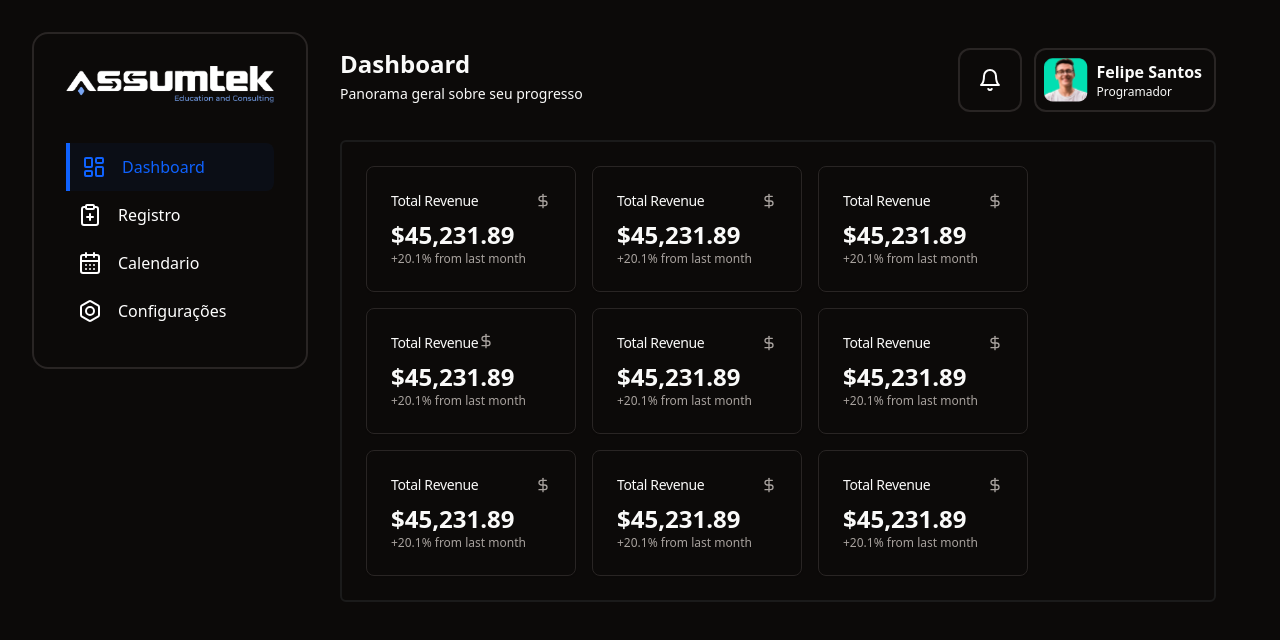
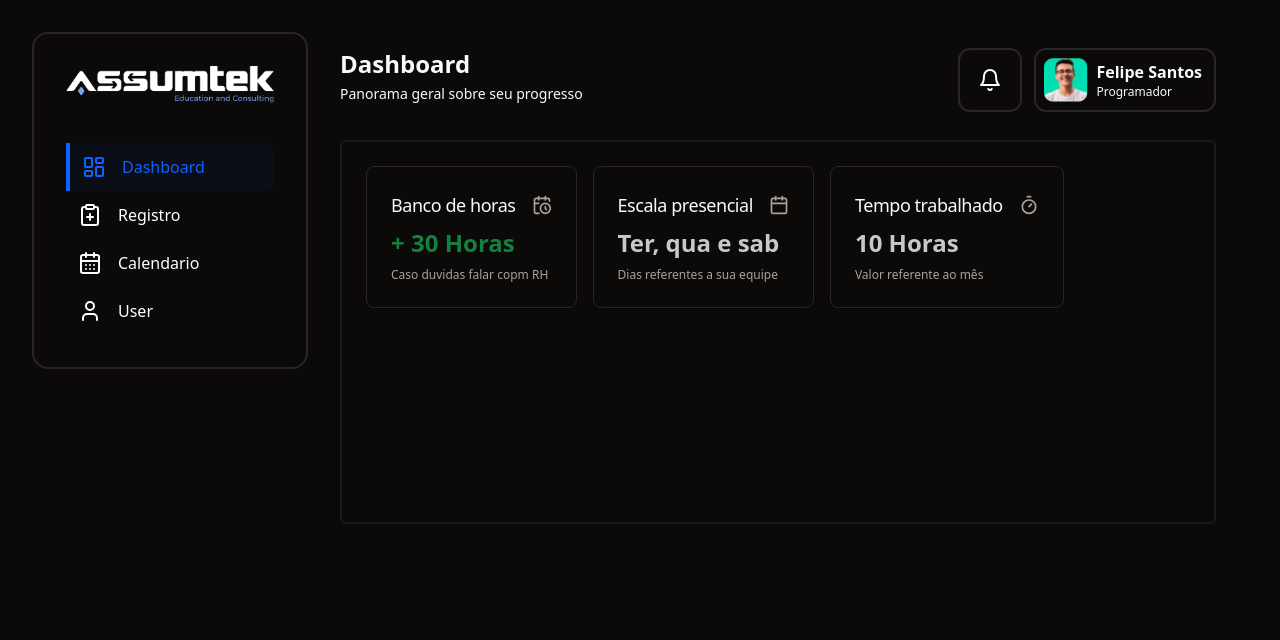
Before and after one commit to Tiodevs/AssumtekRHSystem, a React (Vite) app: page /dashboard in a window 1280 px wide. Shown: the top 640 px of the page. Built offline with nearby package versions, Linux system fonts and the light colour scheme.

Commit message:
Atualização Dashboard

```diff
--- a/src/App.tsx
+++ b/src/App.tsx
@@ -4,7 +4,7 @@ import { Login } from './pages/Login';
 import { Registro } from './pages/Registro';
 import { Dashboard } from './pages/Dashboard';
 import { Calendario } from './pages/Calendario';
-import { Configuracao } from './pages/Configuracao';
+import { User } from './pages/User';
 
 export function App() {
 
@@ -17,7 +17,7 @@ export function App() {
           <Route path="/registro" element={<Registro />} />
           <Route path="/dashboard" element={<Dashboard />} />
           <Route path="/calendario" element={<Calendario />} />
-          <Route path="/configuracao" element={<Configuracao />} />
+          <Route path="/user" element={<User />} />
         </Routes>
       </Router>
     </ThemeProvider>
--- a/src/components/Nav.tsx
+++ b/src/components/Nav.tsx
@@ -1,4 +1,4 @@
-import { ClipboardPlusIcon, LayoutDashboard, CalendarDays, Bolt } from 'lucide-react'
+import { ClipboardPlusIcon, LayoutDashboard, CalendarDays, User } from 'lucide-react'
 import { Link } from 'react-router-dom'
 import logoAssumtek from '../assets/LogoAssumtek.png'
 // import { ModeToggle } from './mode-toggle'
@@ -30,11 +30,11 @@ export function Nav() {
                     <Link to="/calendario">Calendario</Link>
                 </li>
                 </Link>
-                <Link to="/configuracao">
-                <li className={`flex space-x-4 p-3 ${location.pathname === "/configuracao" ? 'bg-azulNav rounded-r-lg text-azul text-bold border-0 border-l-4 border-l-azul' : ''
+                <Link to="/user">
+                <li className={`flex space-x-4 p-3 ${location.pathname === "/user" ? 'bg-azulNav rounded-r-lg text-azul text-bold border-0 border-l-4 border-l-azul' : ''
                     }`}>
-                    <Bolt color={location.pathname === "/configuracao" ? '#0F62FE' : "#FFFF"}/>
-                    <Link to="/configuracao">Configurações</Link>
+                    <User color={location.pathname === "/user" ? '#0F62FE' : "#FFFF"}/>
+                    <Link to="/user">User</Link>
                 </li>
                 </Link>
 
--- a/src/pages/Dashboard.tsx
+++ b/src/pages/Dashboard.tsx
@@ -2,7 +2,7 @@
 import { Header } from '../components/Header'
 import { Nav } from '../components/Nav'
 
-import { DollarSign } from 'lucide-react'
+import { Timer, CalendarClock, Calendar } from 'lucide-react'
 
 import {
     Card,
@@ -23,134 +23,53 @@ export function Dashboard() {
                     descricao="Panorama geral sobre seu progresso"
                 />
 
-                <div className='border-2 flex items-center justify-start flex-wrap border-cinzaNav p-4 h-auto min-h-96 mt-7 rounded-md'>
+                <div className='border-2 flex items-start justify-start flex-wrap border-cinzaNav p-4 h-auto min-h-96 mt-7 rounded-md'>
 
-                    <Card x-chunk="dashboard-01-chunk-0" className='w-3/12 h-1/5 m-2'>
+                    <Card x-chunk="dashboard-01-chunk-0" className='max-w-screen-xl h-1/5 m-2'>
                         <CardHeader className="flex flex-row items-center justify-between space-y-0 pb-2">
-                            <CardTitle className="text-sm font-medium">
-                                Total Revenue
+                            <CardTitle className="text-lg font-medium">
+                                Banco de horas
                             </CardTitle>
-                            <DollarSign className="h-4 w-4 text-muted-foreground" />
+                            <CalendarClock className="h-5 w-5 ml-4 text-muted-foreground" />
                         </CardHeader>
                         <CardContent>
-                            <div className="text-2xl font-bold">$45,231.89</div>
-                            <p className="text-xs text-muted-foreground">
-                                +20.1% from last month
+                            <div className="text-2xl font-bold text-green-700">+ 30 Horas</div>
+                            <p className="text-xs pt-2 text-muted-foreground">
+                                Caso duvidas falar copm RH
                             </p>
                         </CardContent>
                     </Card>
-                    <Card x-chunk="dashboard-01-chunk-0" className='w-3/12 h-1/5 m-2'>
+                    <Card x-chunk="dashboard-01-chunk-0" className='max-w-screen-xl h-1/5 m-2'>
                         <CardHeader className="flex flex-row items-center justify-between space-y-0 pb-2">
-                            <CardTitle className="text-sm font-medium">
-                                Total Revenue
+                            <CardTitle className="text-lg font-medium">
+                                Escala presencial
                             </CardTitle>
-                            <DollarSign className="h-4 w-4 text-muted-foreground" />
+                            <Calendar className="h-5 w-5 ml-4 text-muted-foreground" />
                         </CardHeader>
                         <CardContent>
-                            <div className="text-2xl font-bold">$45,231.89</div>
-                            <p className="text-xs text-muted-foreground">
-                                +20.1% from last month
+                            <div className="text-2xl font-bold text-cinza">Ter, qua e sab</div>
+                            <p className="text-xs pt-2 text-muted-foreground">
+                                Dias referentes a sua equipe
                             </p>
                         </CardContent>
                     </Card>
-                    <Card x-chunk="dashboard-01-chunk-0" className='w-1/4 h-1/5 m-2'>
+                    <Card x-chunk="dashboard-01-chunk-0" className='max-w-screen-xl h-1/5 m-2'>
                         <CardHeader className="flex flex-row items-center justify-between space-y-0 pb-2">
-                            <CardTitle className="text-sm font-medium">
-                                Total Revenue
+                            <CardTitle className="text-lg font-medium">
+                                Tempo trabalhado
                             </CardTitle>
-                            <DollarSign className="h-4 w-4 text-muted-foreground" />
+                            <Timer className="h-5 w-5 ml-4 text-muted-foreground" />
                         </CardHeader>
                         <CardContent>
-                            <div className="text-2xl font-bold">$45,231.89</div>
-                            <p className="text-xs text-muted-foreground">
-                                +20.1% from last month
+                            <div className="text-2xl font-bold text-cinza">10 Horas</div>
+                            <p className="text-xs pt-2 text-muted-foreground">
+                                Valor referente ao mês
                             </p>
                         </CardContent>
                     </Card>
-                    <Card x-chunk="dashboard-01-chunk-0" className='w-1/4 h-1/5 m-2'>
-                        <CardHeader className="flex flex-row items-start justify-start space-y-0 pb-2">
-                            <CardTitle className="text-sm font-medium">
-                                Total Revenue
-                            </CardTitle>
-                            <DollarSign className="h-4 w-4 text-muted-foreground" />
-                        </CardHeader>
-                        <CardContent>
-                            <div className="text-2xl font-bold">$45,231.89</div>
-                            <p className="text-xs text-muted-foreground">
-                                +20.1% from last month
-                            </p>
-                        </CardContent>
-                    </Card>
-                    <Card x-chunk="dashboard-01-chunk-0" className='w-1/4 h-1/5 m-2'>
-                        <CardHeader className="flex flex-row items-center justify-between space-y-0 pb-2">
-                            <CardTitle className="text-sm font-medium">
-                                Total Revenue
-                            </CardTitle>
-                            <DollarSign className="h-4 w-4 text-muted-foreground" />
-                        </CardHeader>
-                        <CardContent>
-                            <div className="text-2xl font-bold">$45,231.89</div>
-                            <p className="text-xs text-muted-foreground">
-                                +20.1% from last month
-                            </p>
-                        </CardContent>
-                    </Card>
-                    <Card x-chunk="dashboard-01-chunk-0" className='w-1/4 h-1/5 m-2'>
-                        <CardHeader className="flex flex-row items-center justify-between space-y-0 pb-2">
-                            <CardTitle className="text-sm font-medium">
-                                Total Revenue
-                            </CardTitle>
-                            <DollarSign className="h-4 w-4 text-muted-foreground" />
-                        </CardHeader>
-                        <CardContent>
-                            <div className="text-2xl font-bold">$45,231.89</div>
-                            <p className="text-xs text-muted-foreground">
-                                +20.1% from last month
-                            </p>
-                        </CardContent>
-                    </Card>
-                    <Card x-chunk="dashboard-01-chunk-0" className='w-1/4 h-1/5 m-2'>
-                        <CardHeader className="flex flex-row items-center justify-between space-y-0 pb-2">
-                            <CardTitle className="text-sm font-medium">
-                                Total Revenue
-                            </CardTitle>
-                            <DollarSign className="h-4 w-4 text-muted-foreground" />
-                        </CardHeader>
-                        <CardContent>
-                            <div className="text-2xl font-bold">$45,231.89</div>
-                            <p className="text-xs text-muted-foreground">
-                                +20.1% from last month
-                            </p>
-                        </CardContent>
-                    </Card>
-                    <Card x-chunk="dashboard-01-chunk-0" className='w-1/4 h-1/5 m-2'>
-                        <CardHeader className="flex flex-row items-center justify-between space-y-0 pb-2">
-                            <CardTitle className="text-sm font-medium">
-                                Total Revenue
-                            </CardTitle>
-                            <DollarSign className="h-4 w-4 text-muted-foreground" />
-                        </CardHeader>
-                        <CardContent>
-                            <div className="text-2xl font-bold">$45,231.89</div>
-                            <p className="text-xs text-muted-foreground">
-                                +20.1% from last month
-                            </p>
-                        </CardContent>
-                    </Card>
-                    <Card x-chunk="dashboard-01-chunk-0" className='w-1/4 h-1/5 m-2'>
-                        <CardHeader className="flex flex-row items-center justify-between space-y-0 pb-2">
-                            <CardTitle className="text-sm font-medium">
-                                Total Revenue
-                            </CardTitle>
-                            <DollarSign className="h-4 w-4 text-muted-foreground" />
-                        </CardHeader>
-                        <CardContent>
-                            <div className="text-2xl font-bold">$45,231.89</div>
-                            <p className="text-xs text-muted-foreground">
-                                +20.1% from last month
-                            </p>
-                        </CardContent>
-                    </Card>
+
+
+
 
 
                 </div>
--- a/src/pages/Configuracao.tsx
+++ b/src/pages/User.tsx
@@ -2,7 +2,7 @@
 import { Header } from '../components/Header'
 import { Nav } from '../components/Nav'
 
-export function Configuracao() {
+export function User() {
     return (
         <div className="flex min-h-screen  p-8">
 
```
